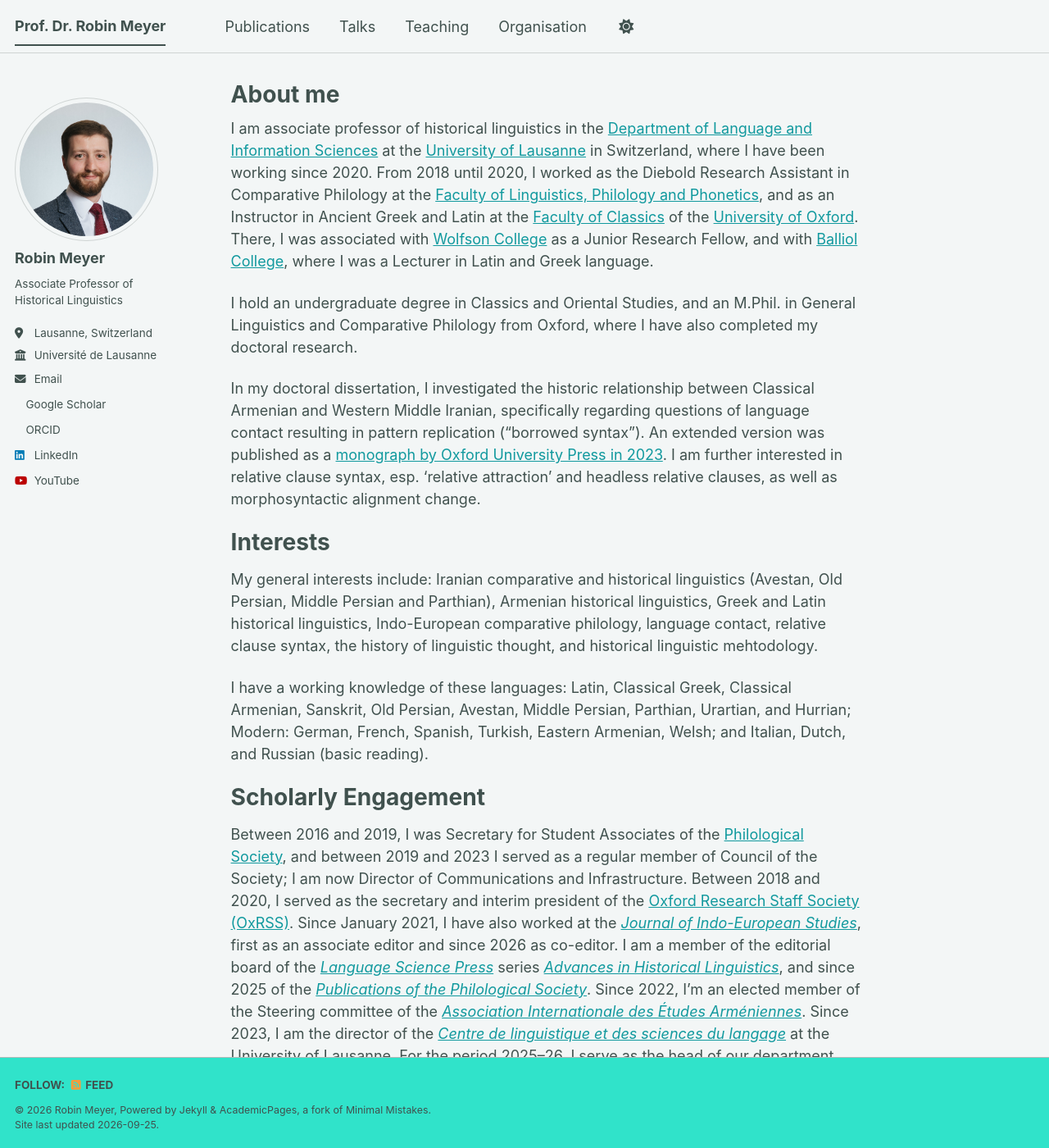
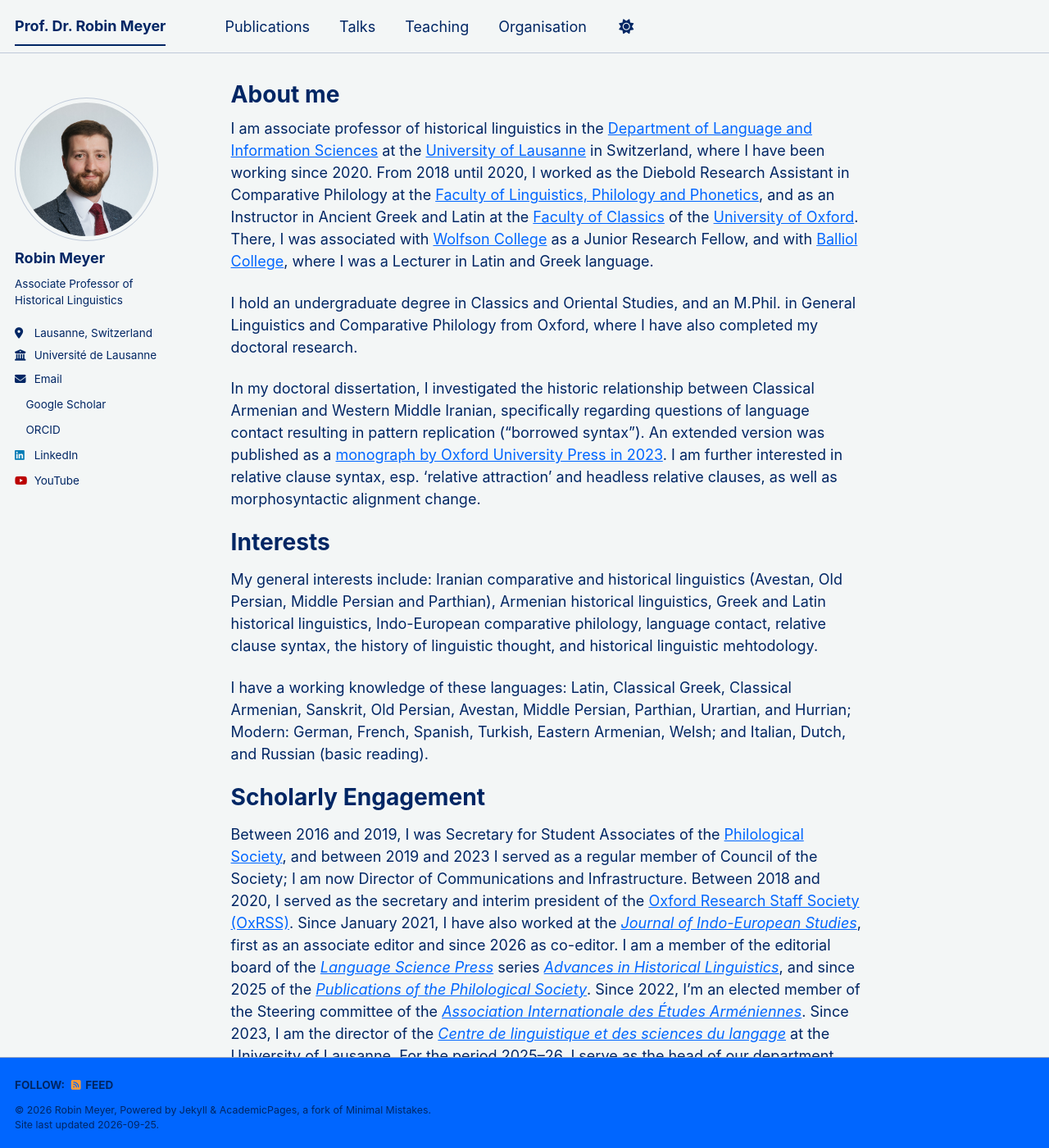
Before and after one commit to rbnmyr/rbnmyr.github.io, a Jekyll site: the page built from _pages/about.md, in a window 1280 px wide and 1400 px high. Shown: the whole window at 82% size. Built offline with Jekyll 4.4.1, drawn with Linux system fonts in a browser that asks for light colours; a style sheet for code colours, icons or effects is not loaded.

Commit message:
change theme config

```diff
--- a/_config.yml
+++ b/_config.yml
@@ -8,7 +8,7 @@
 
 # Basic Site Settings
 locale                   : "en-GB"
-site_theme               : "mint" # The available themes options are "default", "air", "sunrise", "mint", "dirt" and "contrast"
+site_theme               : "blue" # The available themes options are "default", "air", "sunrise", "mint", "dirt" and "contrast"
 title                    : "Prof. Dr. Robin Meyer"
 title_separator          : "-"
 name                     : &name "Robin Meyer"
```
